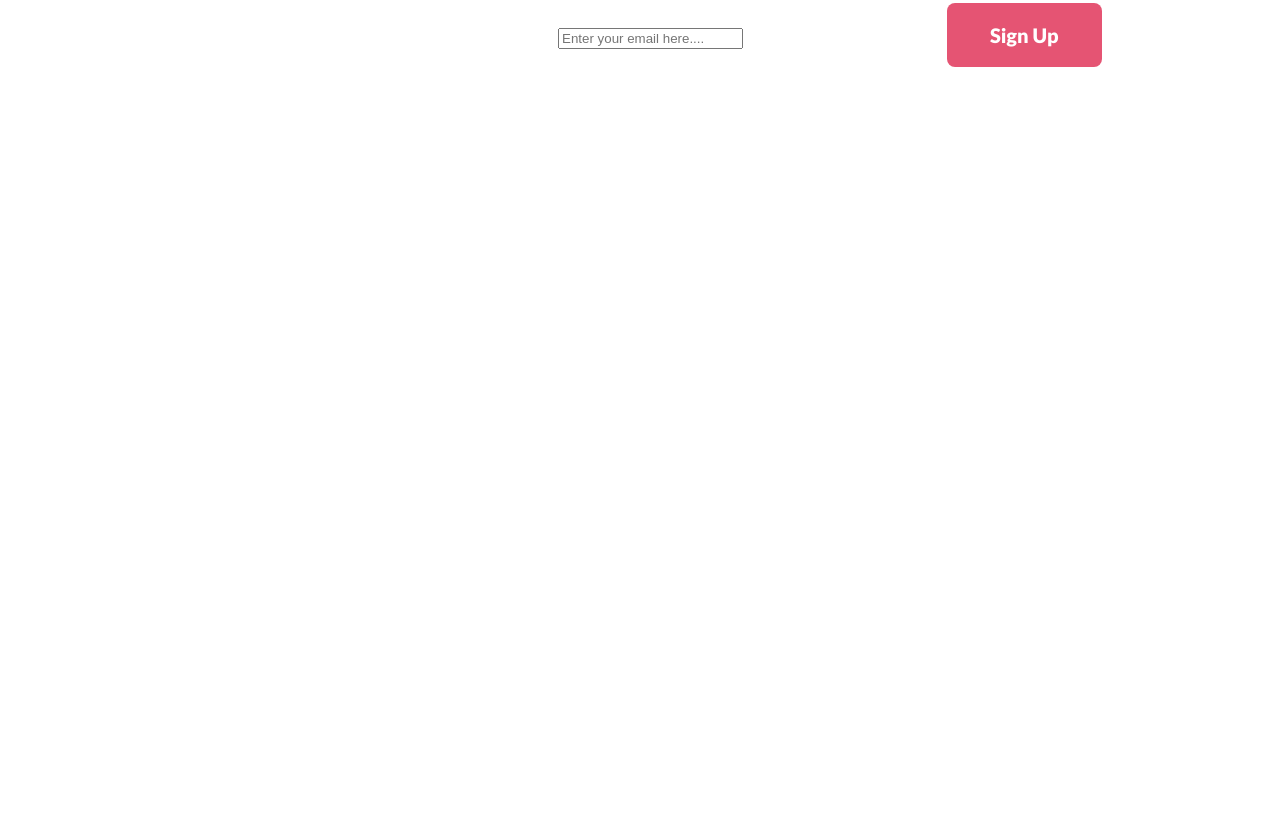
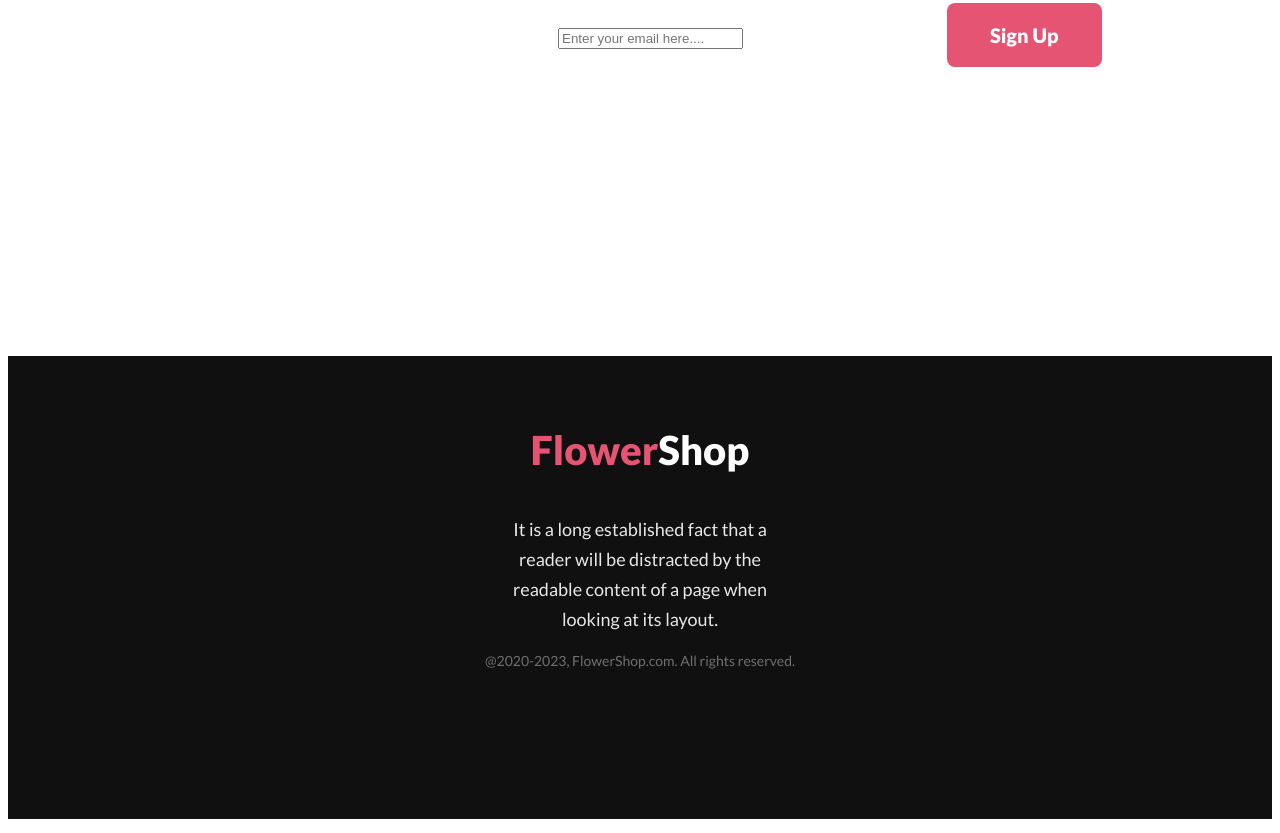
Before and after one commit to SudadL13/Flower-portfolio, a plain HTML site: page index.html in a window 1280 px wide. Shown: the part 3852-4685 px from the top of the page. Before the commit the page ends 4176 px from the top, so only its background shows below. Drawn offline with Linux system fonts and the light colour scheme.

Commit message:
very good change

```diff
--- a/index.html
+++ b/index.html
@@ -56,7 +56,7 @@
 
         <section class="third-list">
             <section>
-                <h3 id="css">Hot Deal ! Sale Up To 25% Off</h3>
+                <h3 id="css">Hot Deal ! Sale Up To 25% <span style="color: #E55473;">Off</span></h3>
                 <p id="css2">It is a long established fact that a reader will be distracted by the readable content of a page when looking at its layout.</p>
                 <button id="css4" class="allbutt">Sign Up</button>
             </section>
@@ -85,7 +85,11 @@
 
     </main>
     <footer>
-
+        <section class="end">
+            <h3 id="end1">Flower<span style="color: white;">Shop</span></h3>
+            <p class="end2">It is a long established fact that a reader will be distracted by the readable content of a page when looking at its layout.</p>
+            <p class="end3">@2020-2023, FlowerShop.com. All rights reserved. </p>
+        </section>
     </footer>
 </body>
 </html>
--- a/styles/flower.css
+++ b/styles/flower.css
@@ -220,3 +220,37 @@ padding-left: 270px;
     margin-right: 300px;
     padding-left: 250px;
 }
+.end{
+    background-color: #111010;
+}
+#end1{
+    color: #E55473;
+    font-family: Lato;
+    text-align: center;
+    font-size: 40px;
+    font-style: normal;
+    font-weight: 800;
+    line-height: normal;
+    padding-top: 70px;
+}
+.end2{
+    color: rgba(255, 255, 255, 0.90);
+    text-align: center;
+    font-family: Lato;
+    font-size: 18px;
+    font-style: normal;
+    font-weight: 400;
+    line-height: 30px;
+    padding-left: 500px;
+    padding-right: 500px;
+}
+.end3{
+    color: rgba(255, 255, 255, 0.40);
+text-align: center;
+font-family: Lato;
+font-size: 14px;
+font-style: normal;
+font-weight: 400;
+line-height: normal;
+padding-bottom: 150px;
+}
```
